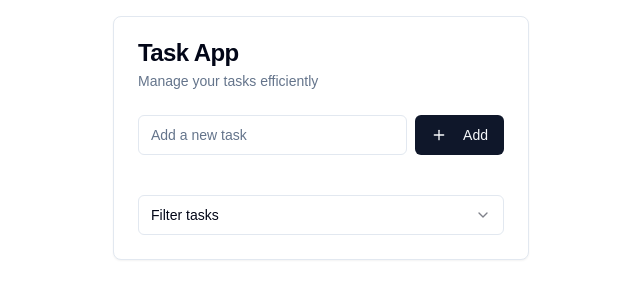
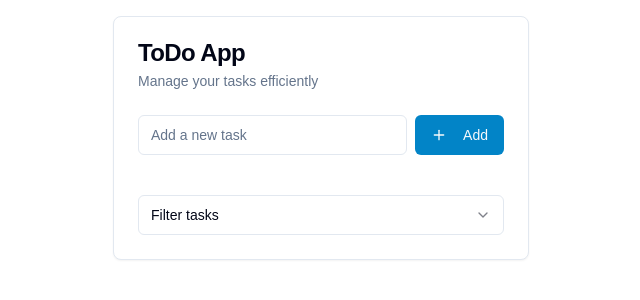
Before and after one commit to naokikawamoto16/nestjs-todoapp, a Next.js app in the folder frontend/: page /tasks in a window 1280 px wide. Shown: the top 300 px of the page, without its empty margins (319-959 px from the left). Built offline with nearby package versions, Linux system fonts and the light colour scheme.

Commit message:
feat: rename Task App to ToDo App and update button styles for better visibility

```diff
--- a/frontend/src/app/tasks/page.tsx
+++ b/frontend/src/app/tasks/page.tsx
@@ -77,7 +77,7 @@ export default function TaskApp() {
     <div className="container mx-auto p-4 max-w-md">
       <Card>
         <CardHeader>
-          <CardTitle>Task App</CardTitle>
+          <CardTitle>ToDo App</CardTitle>
           <CardDescription>Manage your tasks efficiently</CardDescription>
         </CardHeader>
         <CardContent>
@@ -87,9 +87,9 @@ export default function TaskApp() {
               placeholder="Add a new task"
               value={newTask}
               onChange={(e) => setNewTask(e.target.value)}
-              onKeyPress={(e) => e.key === 'Enter' && addTask()}
+              onKeyDown={(e) => e.key === 'Enter' && addTask()}
             />
-            <Button onClick={addTask}>
+            <Button onClick={addTask} className="bg-sky-600 hover:bg-sky-700">
               <Plus className="mr-2 h-4 w-4" /> Add
             </Button>
           </div>
@@ -107,7 +107,7 @@ export default function TaskApp() {
                       onChange={(e) => setEditText(e.target.value)}
                       onKeyDown={(e) => e.key === 'Enter' && saveEdit(task.id)}
                     />
-                    <Button size="sm" onClick={() => saveEdit(task.id)}>
+                    <Button size="sm" onClick={() => saveEdit(task.id)} className="bg-sky-600 hover:bg-sky-700">
                       <Check className="h-4 w-4" />
                     </Button>
                     <Button size="sm" variant="outline" onClick={cancelEdit}>
```
